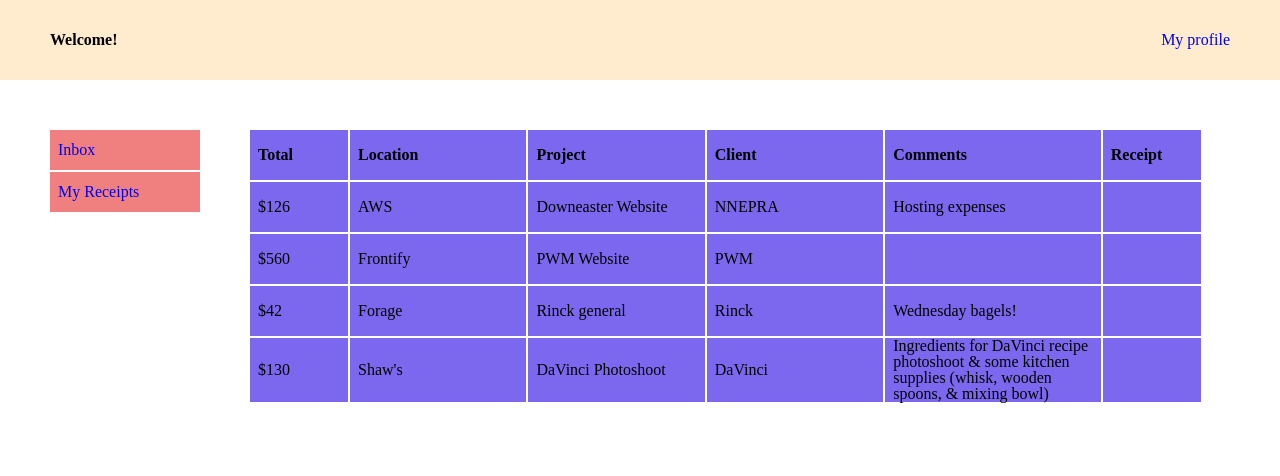
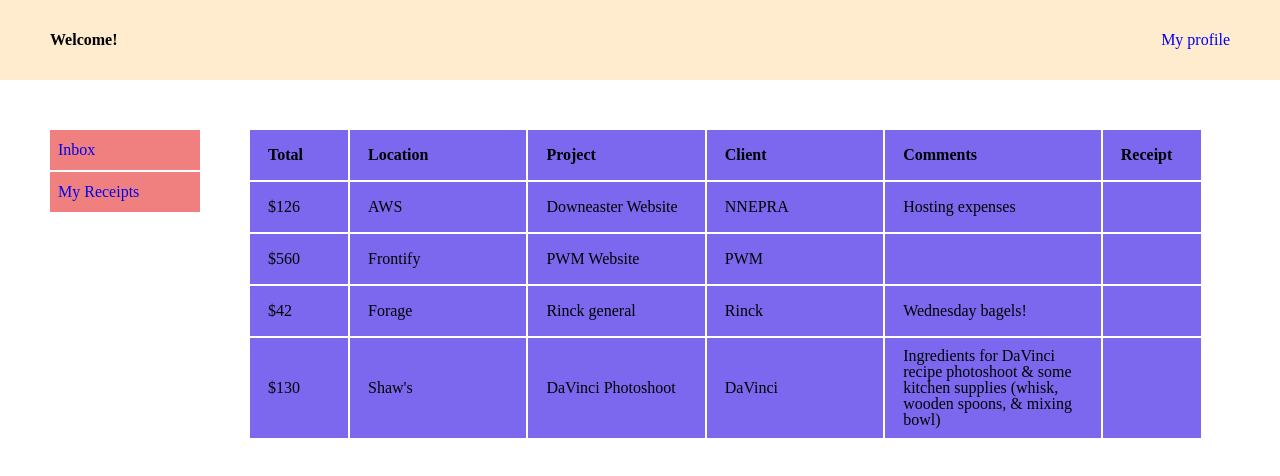
Before and after one commit to hjmccain/expense-app, a React (Create React App) app in the folder client/: page / in a window 1280 px wide. Shown: the top 476 px of the page. Built offline with nearby package versions, Linux system fonts and the light colour scheme.

Commit message:
Add minmax to lineItem grid height and some padding to inner text.

```diff
--- a/client/src/cardholder/lineItem/_line-item.scss
+++ b/client/src/cardholder/lineItem/_line-item.scss
@@ -1,6 +1,6 @@
 .line-item-display {
   display: grid;
-  grid-auto-rows: 50px;
+  grid-auto-rows: minmax(50px, auto);
   grid-gap: 2px;
 
   .line-item {
@@ -11,6 +11,9 @@
     .line-item__element {
       background: mediumslateblue;
       @extend %vertical-center-child;
+      > * {
+        padding: 10px;
+      }
     }
 
     .-header {
```
